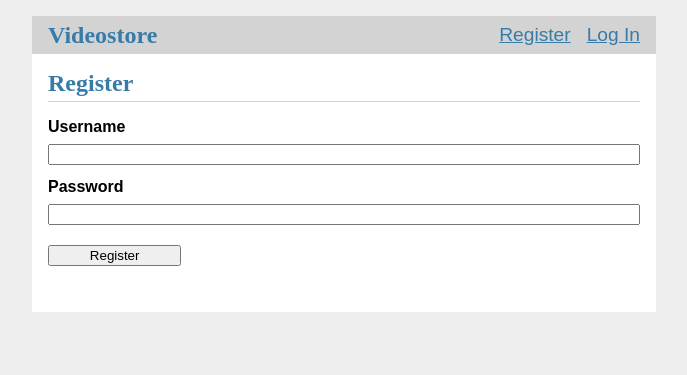
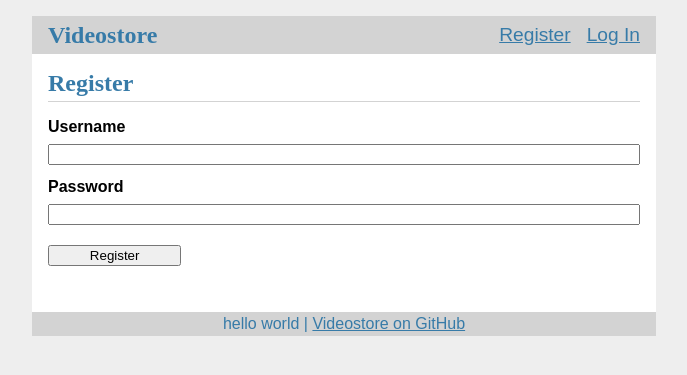
Before and after one commit to kannercollege/videostore, a Flask app: page /auth/register in a window 1280 px wide. Shown: the top 375 px of the page, without its empty margins (296-983 px from the left). Run offline with Flask 2, Linux system fonts and the light colour scheme.

Commit message:
add footer

```diff
--- a/videostore/static/style.css
+++ b/videostore/static/style.css
@@ -134,3 +134,10 @@ input[type=submit] {
   min-width: 10em;
   margin-top: 0.5em;
 }
+
+footer {
+  text-align: center;
+  padding: 3px;
+  background-color: lightgray;
+  color: #377ba8;
+}
--- a/videostore/templates/base.html
+++ b/videostore/templates/base.html
@@ -23,3 +23,6 @@
   {% endfor %}
   {% block content %}{% endblock %}
 </section>
+<footer>
+  hello world | <a href="https://github.com/kannercollege/videostore">Videostore on GitHub</a>
+</footer>
```
